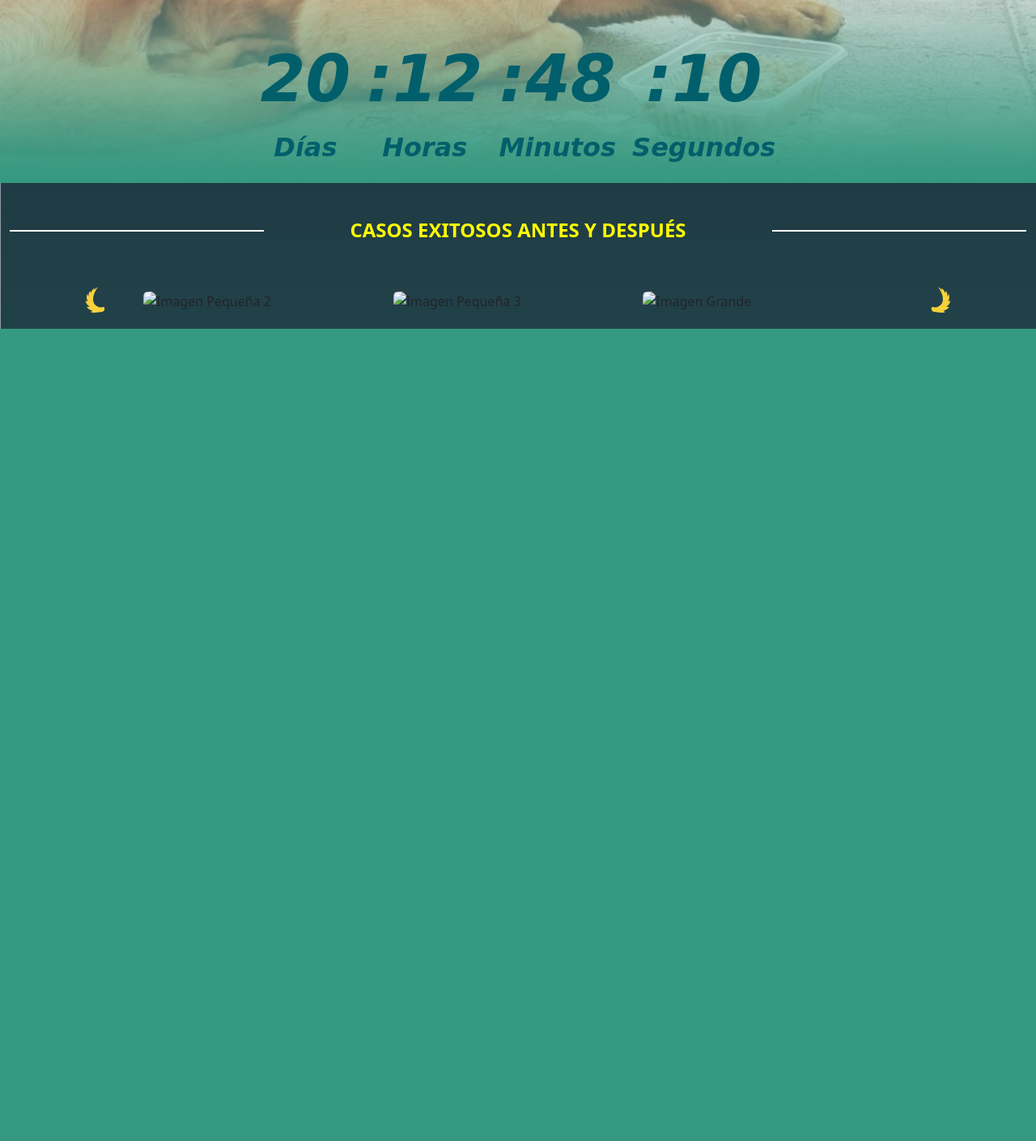
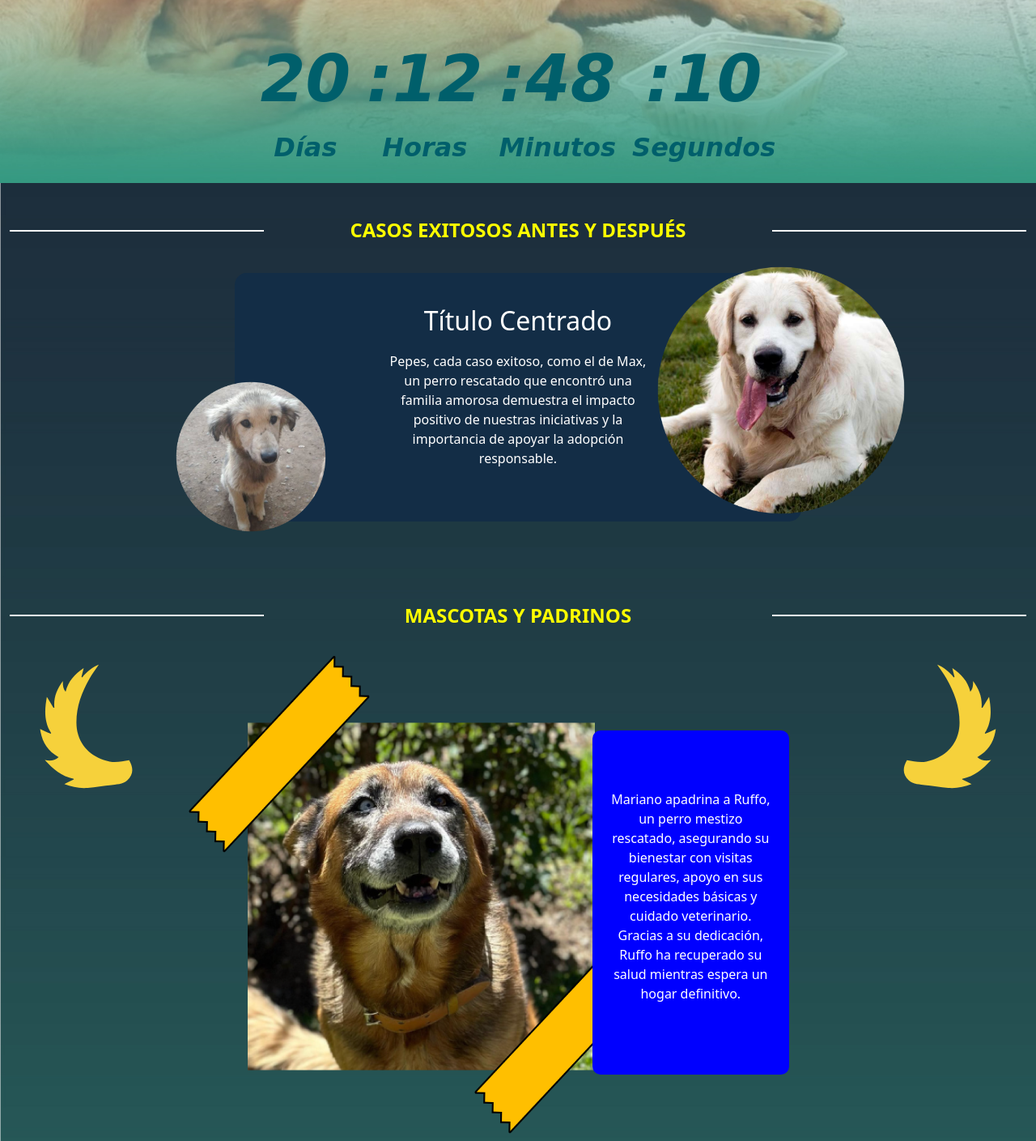
Before and after one commit to SergioYucra/patitas-en-linea, a plain HTML site: page adopcion.html in a window 1280 px wide. Shown: the part 1382-2791 px from the top of the page at 81% size. Before the commit the page ends 1788 px from the top, so only its background shows below. Drawn offline with nearby package versions, Linux system fonts and the light colour scheme.

Commit message:
ultima actualizacion

```diff
--- a/adopcion.html
+++ b/adopcion.html
@@ -78,36 +78,41 @@
             <br>
             <h3 class="title-with-lines">CASOS EXITOSOS ANTES Y DESPUÉS</h3>
         </div>
-        <div class="container mt-3">
-            <div class="row justify-content-center align-items-center">
-                <div class="col-md-1">
-                    <div class="rounded">
-                        <img src="ico/izquierda.svg" class="card-img-top p-3" alt="Imagen Pequeña 1">
+        <div class="d-flex justify-content-center align-items-center container-fluid">
+            <div class="container-box">
+                <h2>Título Centrado</h2>
+                <p class="parrafo-central">
+                    Pepes, cada caso exitoso, como el de Max, un perro rescatado que encontró una familia amorosa demuestra el impacto positivo de nuestras iniciativas y la importancia de apoyar la adopción responsable.
+                </p>
+                <img src="img/dog1.png" alt="Imagen Izquierda" class="img-left">
+                <img src="img/dog2.png" alt="Imagen Derecha" class="img-right">
+            </div>
+        </div>
+        <br><br>
+        <div class="container-fluid">
+            <br>
+            <h3 class="title-with-lines">MASCOTAS Y PADRINOS</h3>
+        </div>
+        <div class="container-fluid ">
+            <div class="row">
+                <div class="col-md-2">
+                    <img src="ico/izquierda.svg" class="" alt="">
+                </div>
+                <div class="col-md-4">
+                    <img src="img/sticker1.png" alt="">
+                </div>
+                <div class="col-md-4">
+                    <div class="custom-container">
+                        <p>Mariano apadrina a Ruffo, un perro mestizo rescatado, asegurando su bienestar con visitas regulares, apoyo en sus necesidades básicas y cuidado veterinario. Gracias a su dedicación, Ruffo ha recuperado su salud mientras espera un hogar definitivo.</p>
                     </div>
                 </div>
-                <div class="col-md-10">
-                    <div class="rounded">
-                        <div class="d-flex justify-content-between">
-                            <div class="col-4">
-                                <img src="img/antes1.jpg" class="rounded img-fluid" alt="Imagen Pequeña 2">
-                            </div>
-                            <div class="col-4">
-                                <img src="img/antes2.jpg" class="rounded img-fluid" alt="Imagen Pequeña 3">
-                            </div>
-                            <div class="col-4">
-                                <img src="img/despues.jpg" class="rounded img-fluid" alt="Imagen Grande">
-                            </div>
-                        </div>
-
-                    </div>
-                </div>
-                <div class="col-md-1">
-                    <div class="rounded">
-                        <img src="ico/derecha.svg" class="card-img-top p-3" alt="Imagen Pequeña 4">
-                    </div>
+                <div class="col-md-2">
+                    <img src="ico/derecha.svg" class="" alt="">
                 </div>
             </div>
+        </div>
     </section>
+
     <script src="https://cdn.jsdelivr.net/npm/bootstrap@5.2.3/dist/js/bootstrap.bundle.min.js"
         integrity="sha384-kenU1KFdBIe4zVF0s0G1M5b4hcpxyD9F7jL+jjXkk+Q2h455rYXK/7HAuoJl+0I4"
         crossorigin="anonymous"></script>
--- a/css/styles.css
+++ b/css/styles.css
@@ -313,6 +313,51 @@ section#casoespeciales {
   right: 0;
 }
 
+.parrafo-central {
+  padding: 10px 150px;
+}
+.container-box {
+  position: relative;
+  background: #132D46;
+  color: white;
+  padding: 40px;
+  text-align: center;
+  border-radius: 15px;
+  width: 700px;
+  min-height: 250px;
+  margin: 10px;
+}
+.img-left {
+  position: absolute;
+  bottom: -20px;
+  left: -80px;
+  width: 200px;
+  height: 200px;
+  border-radius: 10px;
+}
+.img-right {
+  position: absolute;
+  right: -140px;
+  top: -20px;
+  height: 330px;
+  width: 330px;
+  object-fit: cover;
+  border-radius: 10px;
+}
+
+.custom-container {
+  background-color: blue;
+  color: white;
+  border-radius: 10px;
+  padding: 20px;
+  text-align: center;
+  height: 70%;
+  display: flex;
+  justify-content: center;
+  align-items: center;
+  margin: 100px 80px;
+}
+
 
 @media (min-width: 768px) {
   .title-with-lines::before,
@@ -336,7 +381,7 @@ section#casoespeciales {
     margin-top: -80px;
   }
 }
-@media (max-width: 768px) {
+@media (max-width: 576px) {
   .title-with-lines::before,
   .title-with-lines::after {
     width: 10%;
@@ -357,4 +402,16 @@ section#casoespeciales {
   .subida{
     margin-top: 0px;
   }
+  .img-left {
+    width: 60px;
+    height: 60px;
+  }
+
+  .img-right {
+      width: 80px;
+  }
+  .parrafo-central {
+      padding: 0px;
+  }
+
 }
```
